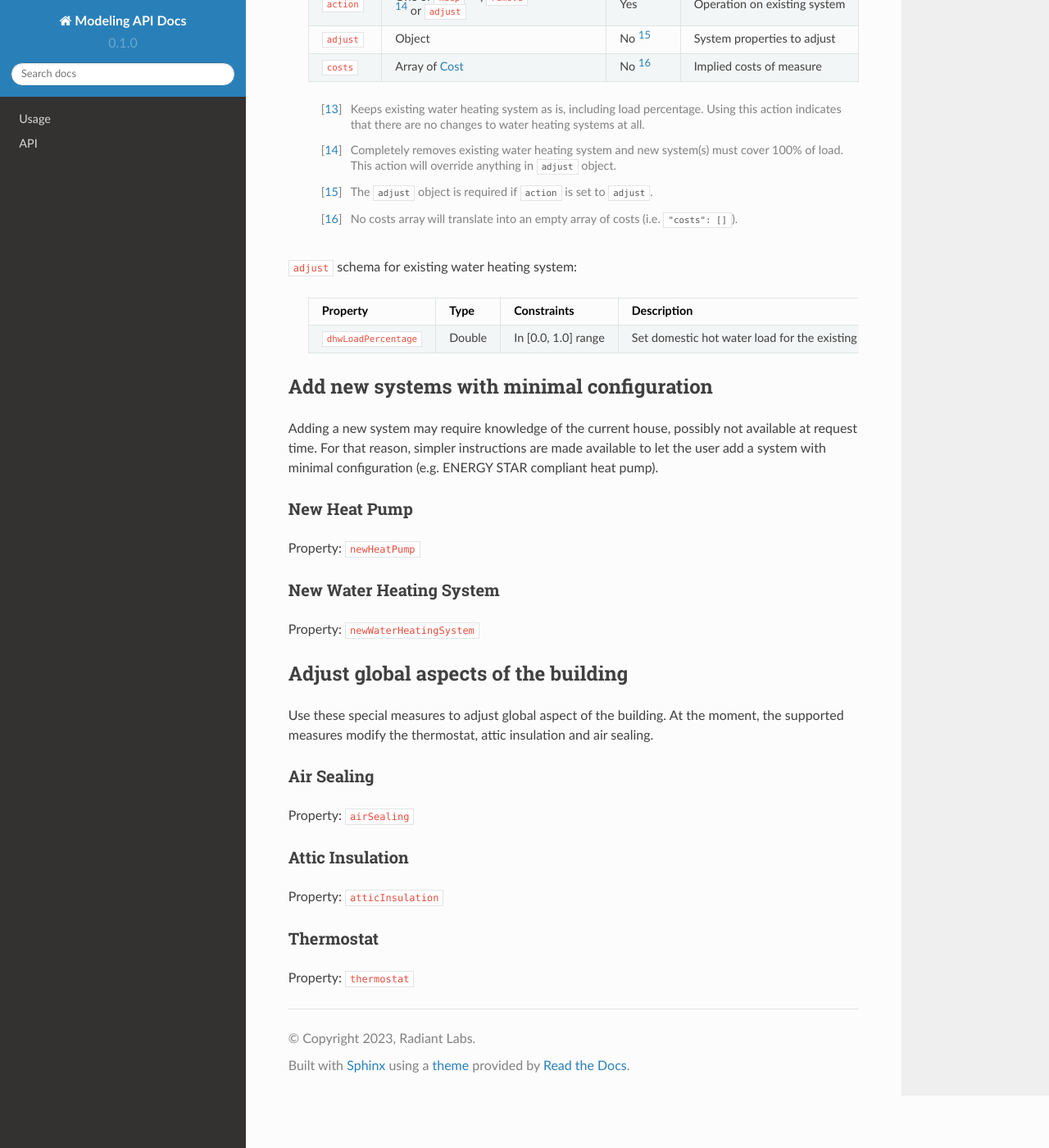
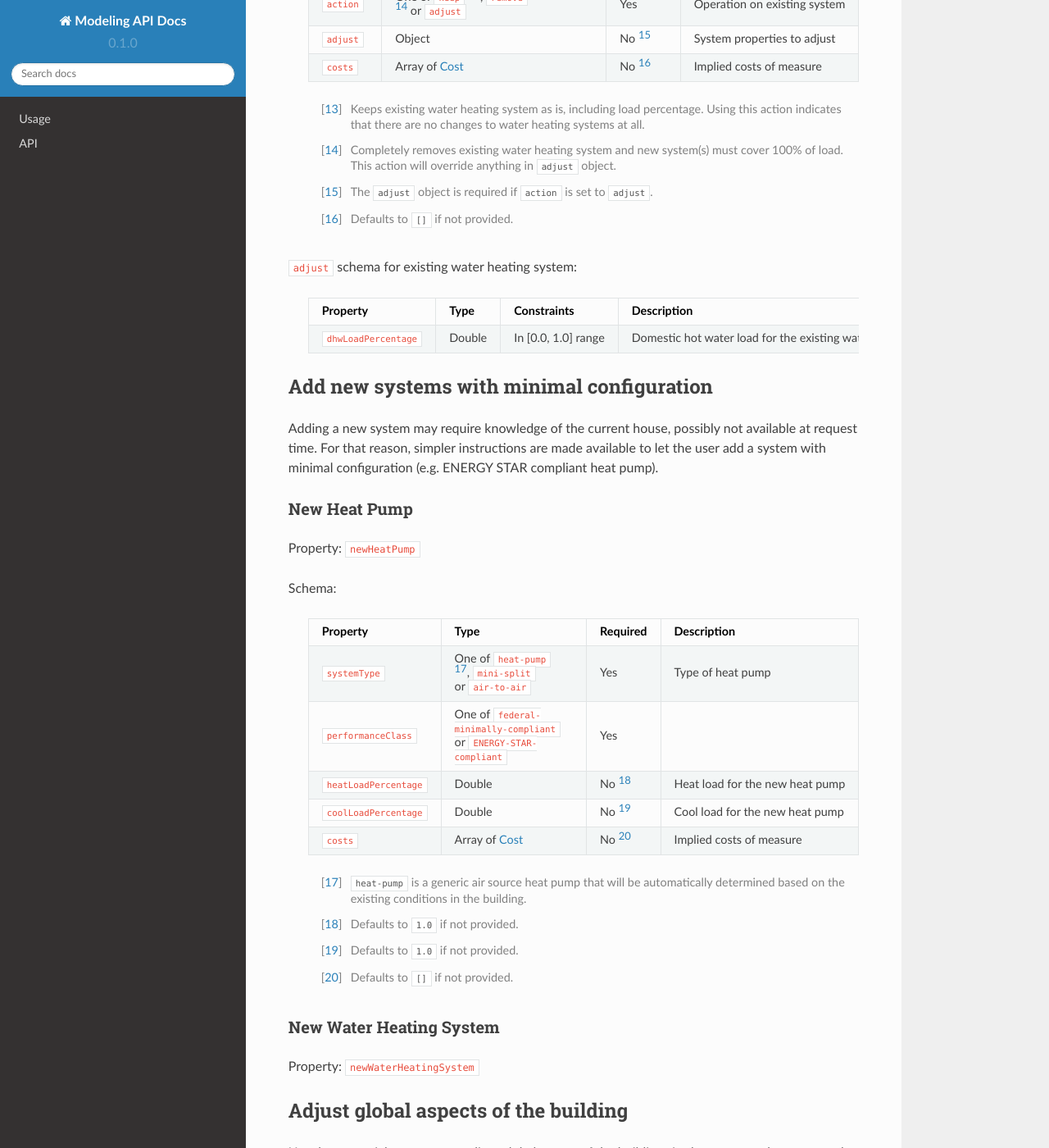
Before and after one commit to RadiantLabs/modeling-api-docs, a Sphinx documentation site: the page built from docs/source/automated_measures.rst, in a window 1280 px wide and 1400 px high, scrolled down 2793 px. Shown: the whole window at 82% size. Built offline with Sphinx 7.4.7 and the Read the Docs theme 2.0.0, drawn with Linux system fonts in a browser that asks for light colours; some of the changed text lies outside the part shown.

Commit message:
Add description for new heat pump

```diff
--- a/docs/source/automated_measures.rst
+++ b/docs/source/automated_measures.rst
@@ -25,18 +25,18 @@ Property: ``existingHvacHeatingSystem``
 
 Schema:
 
-  ==========  ===================================================  ========  =================================
+  ==========  ===================================================  ========  ============================
   Property    Type                                                 Required  Description
-  ==========  ===================================================  ========  =================================
+  ==========  ===================================================  ========  ============================
   ``action``  One of ``keep`` [#]_, ``remove`` [#]_ or ``adjust``  Yes       Operation on existing system
   ``adjust``  Object                                               No [#]_   System properties to adjust
   ``costs``   Array of :ref:`cost`                                 No [#]_   Implied costs of measure
-  ==========  ===================================================  ========  =================================
+  ==========  ===================================================  ========  ============================
 
   .. [#] Keeps existing heating system as is, including load percentage. Using this action indicates that there are no changes to heating at all.
   .. [#] Completely removes existing heating system and new system(s) must cover 100% of load or specify ``loadGapPercentage``. This action will override anything in ``adjust`` object.
   .. [#] The ``adjust`` object is required if ``action`` is set to ``adjust``.
-  .. [#] No costs array will translate into an empty array of costs (i.e. ``"costs": []``).
+  .. [#] Defaults to ``[]`` if not provided.
 
 ``adjust`` schema for existing HVAC heating system:
 
@@ -44,7 +44,7 @@ Schema:
   Property                Type     Constraints          Description
   ======================  =======  ===================  ==============================================
   ``backup``              Boolean                       Indicates the existing heating system is being kept, but switched to be a backup system. Either this OR ``heatLoadPercentage`` can be defined.
-  ``heatLoadPercentage``  Double   In [0.0, 1.0] range  Set heat load for the existing heating system.
+  ``heatLoadPercentage``  Double   In [0.0, 1.0] range  Heat load for the existing heating system.
   ======================  =======  ===================  ==============================================
 
 .. _existing_hvac_cooling_system:
@@ -56,26 +56,26 @@ Property: ``existingHvacCoolingSystem``
 
 Schema:
 
-  ==========  ===================================================  ========  =================================
+  ==========  ===================================================  ========  ============================
   Property    Type                                                 Required  Description
-  ==========  ===================================================  ========  =================================
+  ==========  ===================================================  ========  ============================
   ``action``  One of ``keep`` [#]_, ``remove`` [#]_ or ``adjust``  Yes       Operation on existing system
   ``adjust``  Object                                               No [#]_   System properties to adjust
   ``costs``   Array of :ref:`cost`                                 No [#]_   Implied costs of measure
-  ==========  ===================================================  ========  =================================
+  ==========  ===================================================  ========  ============================
 
   .. [#] Keeps existing cooling system as is, including load percentage. Using this action indicates that there are no changes to cooling at all.
   .. [#] Completely removes existing cooling system and new system(s) must cover 100% of load or specify ``loadGapPercentage``. This action will override anything in ``adjust`` object.
   .. [#] The ``adjust`` object is required if ``action`` is set to ``adjust``.
-  .. [#] No costs array will translate into an empty array of costs (i.e. ``"costs": []``).
+  .. [#] Defaults to ``[]`` if not provided.
 
 ``adjust`` schema for existing HVAC cooling system:
 
-  ======================  =======  ===================  ==============================================
+  ======================  =======  ===================  =========================================
   Property                Type     Constraints          Description
-  ======================  =======  ===================  ==============================================
-  ``heatLoadPercentage``  Double   In [0.0, 1.0] range  Set cool load for the existing cooling system.
-  ======================  =======  ===================  ==============================================
+  ======================  =======  ===================  =========================================
+  ``coolLoadPercentage``  Double   In [0.0, 1.0] range  Cool load for the existing cooling system
+  ======================  =======  ===================  =========================================
 
 .. _existing_hvac_distribution_system:
 
@@ -86,18 +86,18 @@ Property: ``existingHvacDistributionSystem``
 
 Schema:
 
-  ==========  ===================================================  ========  =================================
+  ==========  ===================================================  ========  ============================
   Property    Type                                                 Required  Description
-  ==========  ===================================================  ========  =================================
+  ==========  ===================================================  ========  ============================
   ``action``  One of ``keep`` [#]_, ``remove`` [#]_ or ``adjust``  Yes       Operation on existing system
   ``adjust``  Object                                               No [#]_   System properties to adjust
   ``costs``   Array of :ref:`cost`                                 No [#]_   Implied costs of measure
-  ==========  ===================================================  ========  =================================
+  ==========  ===================================================  ========  ============================
 
   .. [#] Keeps existing distribution system as is. Using this action indicates that there are no changes to distribution systems at all.
   .. [#] Completely removes existing distribution system. This action will override anything in ``adjust`` object.
   .. [#] The ``adjust`` object is required if ``action`` is set to ``adjust``.
-  .. [#] No costs array will translate into an empty array of costs (i.e. ``"costs": []``).
+  .. [#] Defaults to ``[]`` if not provided.
 
 ``adjust`` schema for existing HVAC distribution system:
 
@@ -119,25 +119,25 @@ Property: ``existingWaterHeatingSystem``
 
 Schema:
 
-  ==========  ===================================================  ========  =================================
+  ==========  ===================================================  ========  ============================
   Property    Type                                                 Required  Description
-  ==========  ===================================================  ========  =================================
+  ==========  ===================================================  ========  ============================
   ``action``  One of ``keep`` [#]_, ``remove`` [#]_ or ``adjust``  Yes       Operation on existing system
   ``adjust``  Object                                               No [#]_   System properties to adjust
   ``costs``   Array of :ref:`cost`                                 No [#]_   Implied costs of measure
-  ==========  ===================================================  ========  =================================
+  ==========  ===================================================  ========  ============================
 
   .. [#] Keeps existing water heating system as is, including load percentage. Using this action indicates that there are no changes to water heating systems at all.
   .. [#] Completely removes existing water heating system and new system(s) must cover 100% of load. This action will override anything in ``adjust`` object.
   .. [#] The ``adjust`` object is required if ``action`` is set to ``adjust``.
-  .. [#] No costs array will translate into an empty array of costs (i.e. ``"costs": []``).
+  .. [#] Defaults to ``[]`` if not provided.
 
 ``adjust`` schema for existing water heating system:
 
   =====================  =======  ===================  ==============================================
   Property               Type     Constraints          Description
   =====================  =======  ===================  ==============================================
-  ``dhwLoadPercentage``  Double   In [0.0, 1.0] range  Set domestic hot water load for the existing water heating system.
+  ``dhwLoadPercentage``  Double   In [0.0, 1.0] range  Domestic hot water load for the existing water heating system
   =====================  =======  ===================  ==============================================
 
 Add new systems with minimal configuration
@@ -147,10 +147,31 @@ Adding a new system may require knowledge of the current house, possibly not ava
 simpler instructions are made available to let the user add a system with minimal configuration (e.g. ENERGY STAR
 compliant heat pump).
 
+.. _new_heat_pump:
+
 New Heat Pump
 *************
 
 Property: ``newHeatPump``
+
+Schema:
+
+  ======================  ===================================================================  ========  ===================================
+  Property                Type                                                                 Required  Description
+  ======================  ===================================================================  ========  ===================================
+  ``systemType``          One of ``heat-pump`` [#]_, ``mini-split`` or ``air-to-air``          Yes       Type of heat pump
+  ``performanceClass``    One of ``federal-minimally-compliant`` or ``ENERGY-STAR-compliant``  Yes
+  ``heatLoadPercentage``  Double                                                               No [#]_   Heat load for the new heat pump
+  ``coolLoadPercentage``  Double                                                               No [#]_   Cool load for the new heat pump
+  ``costs``               Array of :ref:`cost`                                                 No [#]_   Implied costs of measure
+  ======================  ===================================================================  ========  ===================================
+
+  .. [#] ``heat-pump`` is a generic air source heat pump that will be automatically determined based on the existing conditions in the building.
+  .. [#] Defaults to ``1.0`` if not provided.
+  .. [#] Defaults to ``1.0`` if not provided.
+  .. [#] Defaults to ``[]`` if not provided.
+
+.. _new_water_heating_system:
 
 New Water Heating System
 ************************
@@ -163,16 +184,22 @@ Adjust global aspects of the building
 Use these special measures to adjust global aspect of the building. At the moment, the supported measures modify the
 thermostat, attic insulation and air sealing.
 
+.. _adjust_air_sealing:
+
 Air Sealing
 ***********
 
 Property: ``airSealing``
+
+.. _adjust_attic_insulation:
 
 Attic Insulation
 ****************
 
 Property: ``atticInsulation``
 
+.. _adjust_thermostat:
+
 Thermostat
 **********
 
```
Also changed, not shown: 1 other file.
